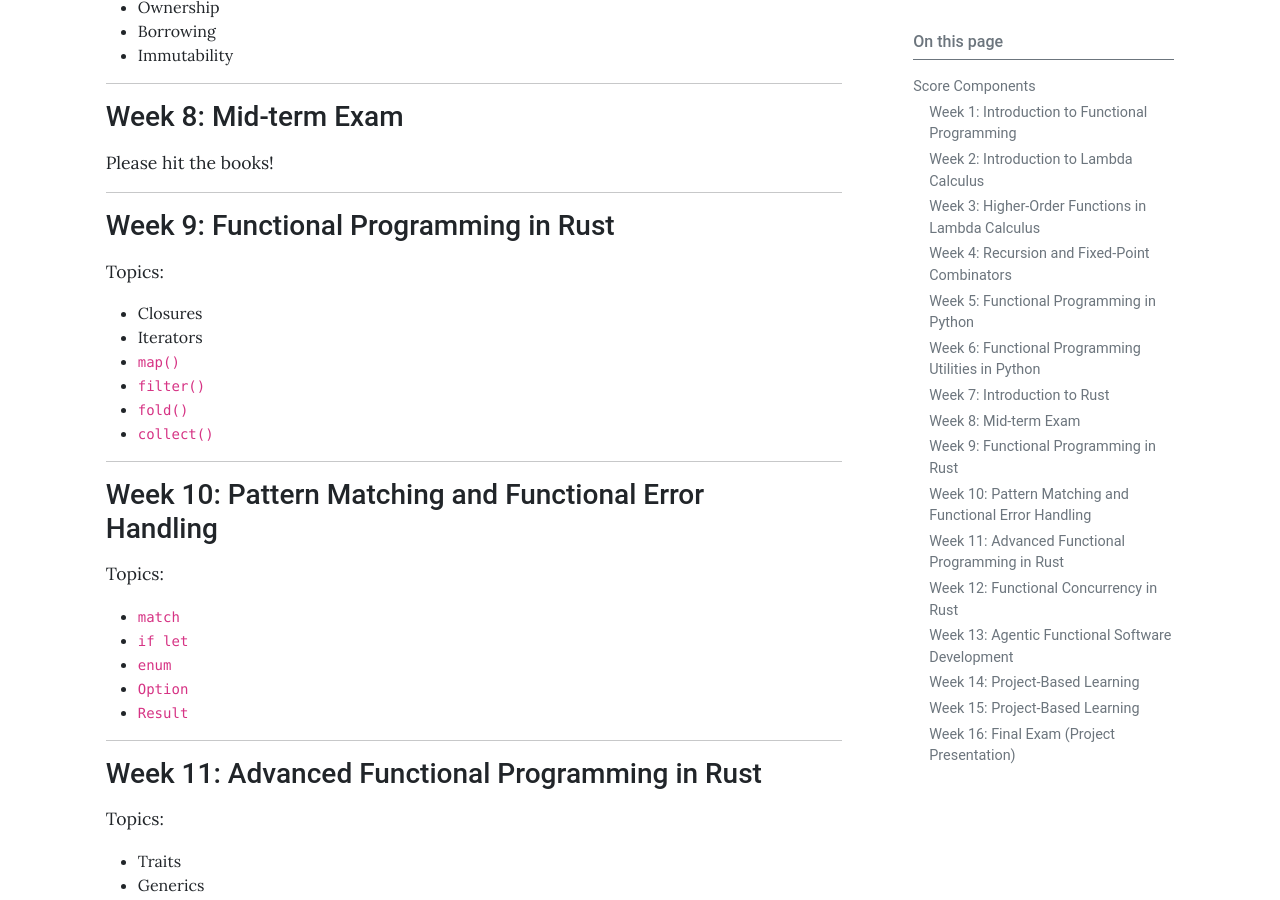
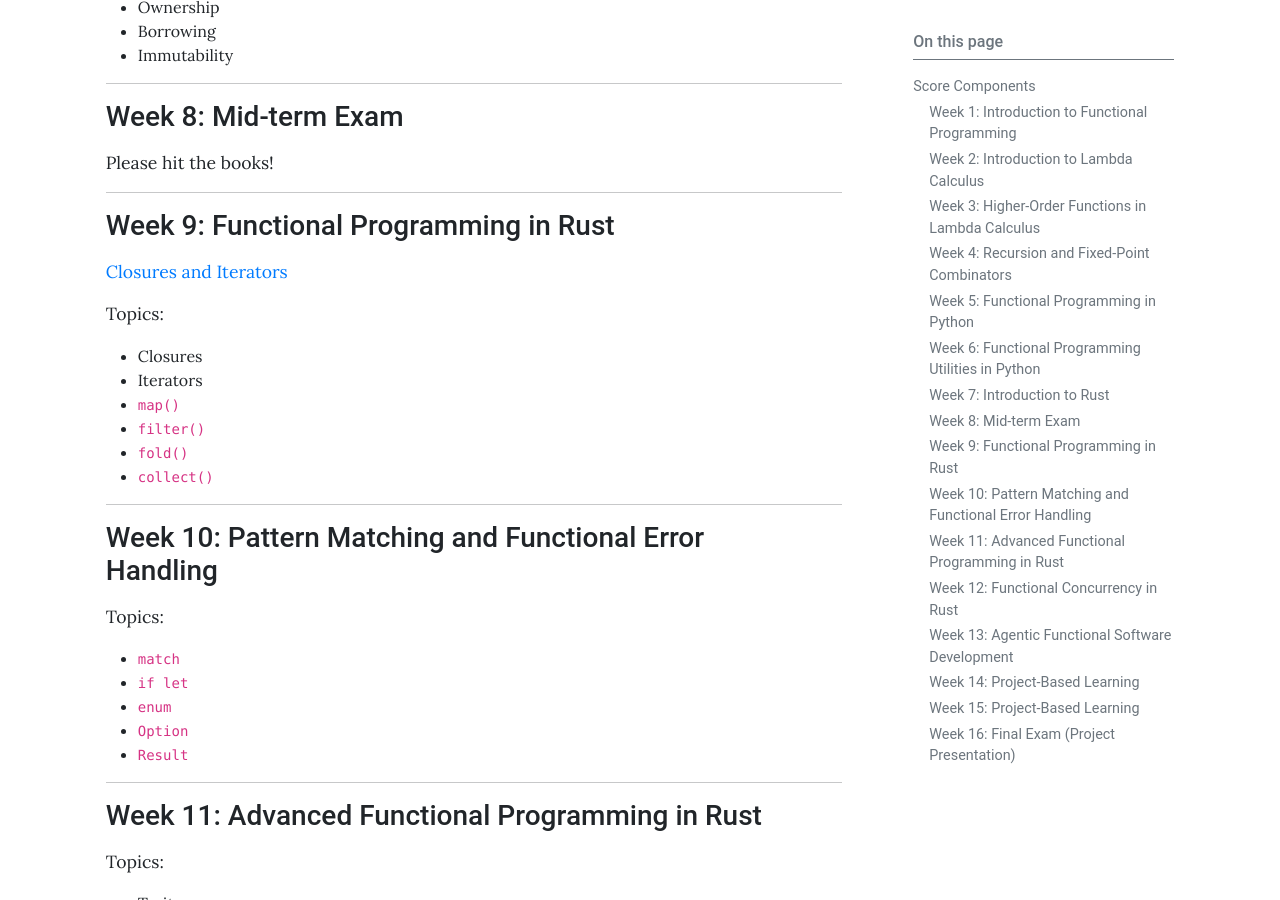
Before and after one commit to gusti-alfarisy/gusti-alfarisy.github.io, a Jekyll site: the page built from pages/mk/fungsional2026.md, in a window 1280 px wide and 900 px high, scrolled down 2594 px. Built offline with Jekyll 4.4.1, drawn with Linux system fonts in a browser that asks for light colours.

Commit message:
update week 9 fp 2026

```diff
--- a/pages/mk/fungsional2026.md
+++ b/pages/mk/fungsional2026.md
@@ -114,6 +114,8 @@ Please hit the books!
 
 ### Week 9: Functional Programming in Rust
 
+[Closures and Iterators](https://doc.rust-lang.org/book/ch13-00-functional-features.html)
+
 Topics:
 - Closures
 - Iterators
```
